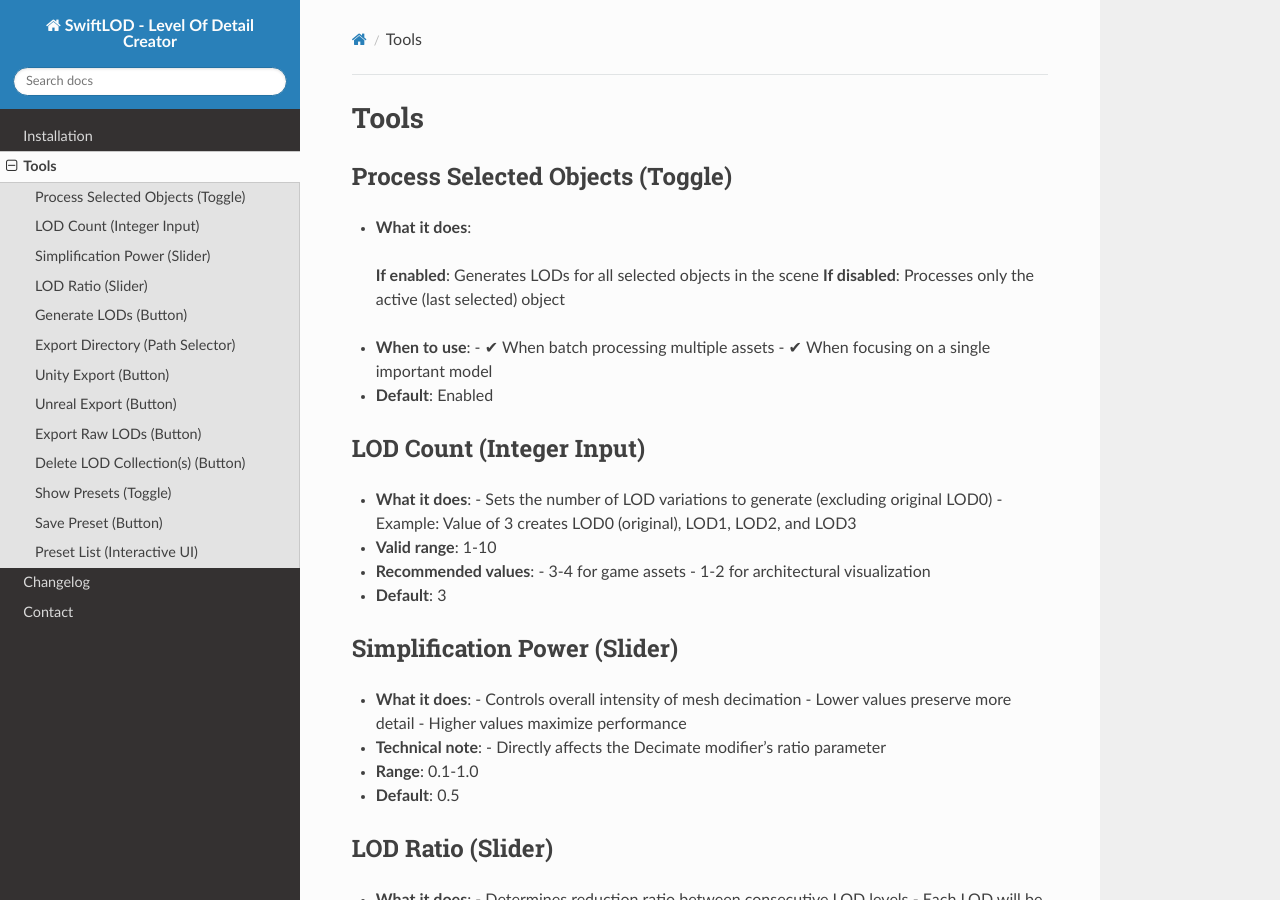
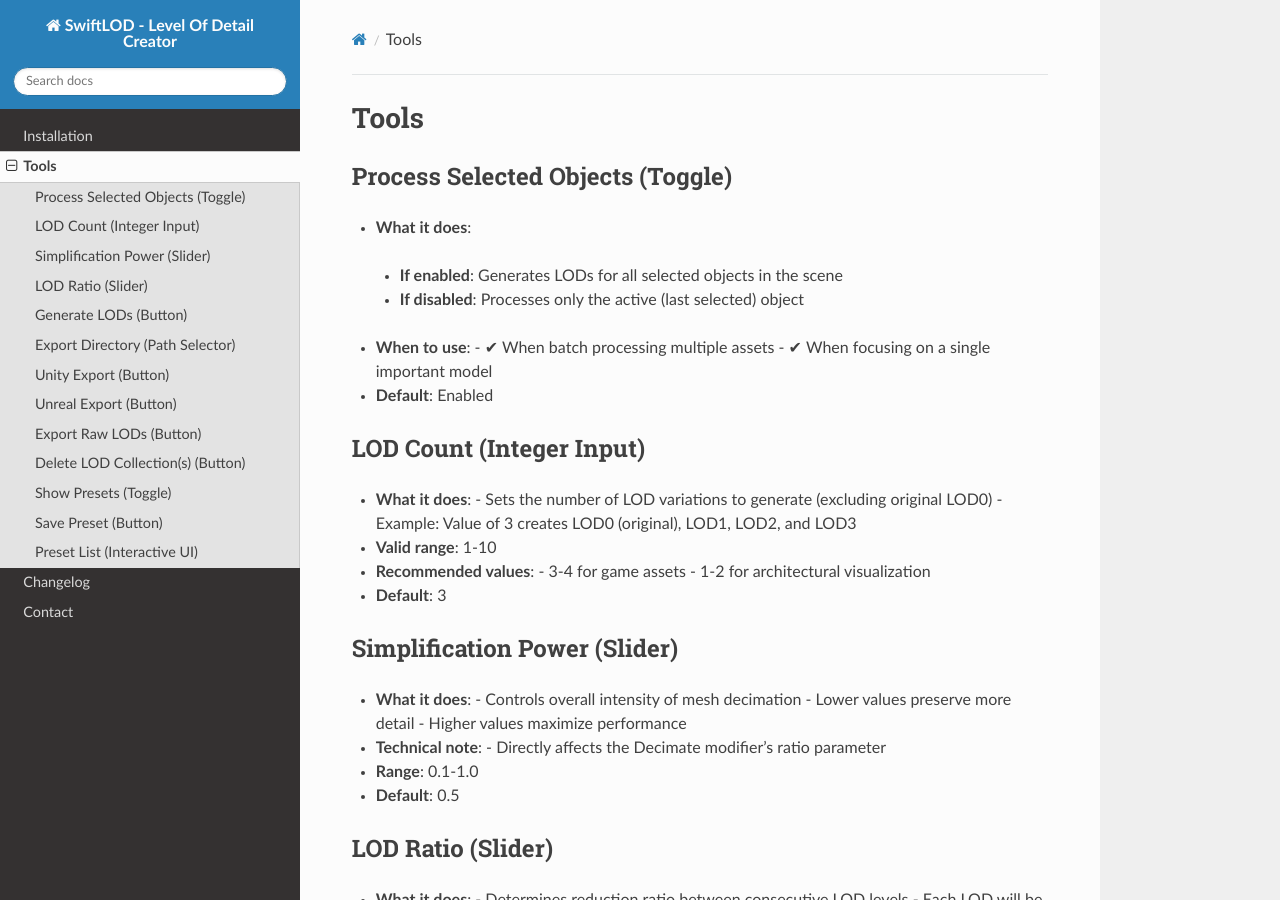
Before and after one commit to DjamelEddineX/SwiftLOD_LevelOfDetail_Maker_Docs, a Sphinx documentation site: the page built from docs/source/tools.rst, in a window 1280 px wide and 900 px high. Built offline with Sphinx 7.4.7 and the Read the Docs theme 3.1.0, drawn with Linux system fonts in a browser that asks for light colours.

```diff
--- a/docs/source/tools.rst
+++ b/docs/source/tools.rst
@@ -5,8 +5,8 @@ Process Selected Objects (Toggle)
 *******************************
 
 * **What it does**:
- **If enabled**: Generates LODs for all selected objects in the scene
- **If disabled**: Processes only the active (last selected) object
+ * **If enabled**: Generates LODs for all selected objects in the scene
+ * **If disabled**: Processes only the active (last selected) object
 * **When to use**:
   - ✔ When batch processing multiple assets
   - ✔ When focusing on a single important model
```
